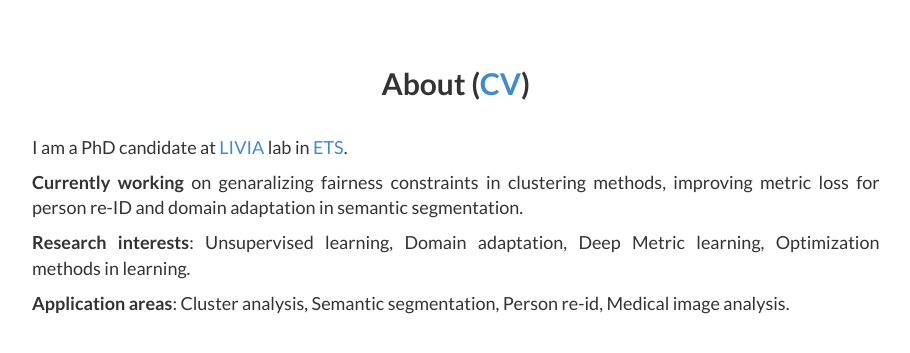
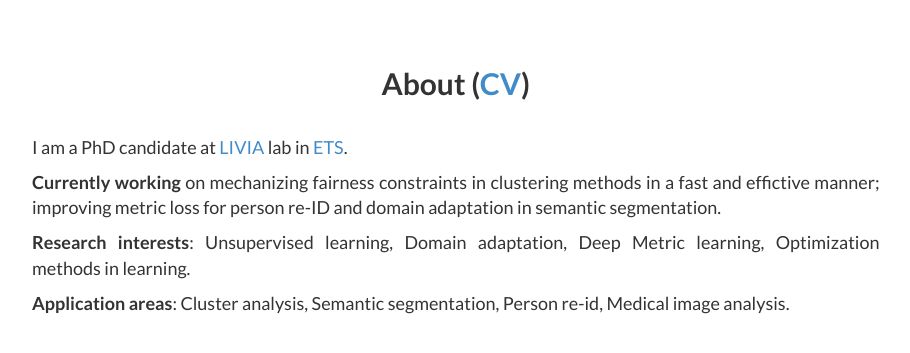
Before and after one commit to imtiazziko/github.io, a Jekyll site: the page built from index.html, in a window 1280 px wide and 900 px high, scrolled down 872 px, cut to the strip 89-486 px from the top of the window. Shown: the top 353 px of the strip, without its empty margins (233-1143 px from the left). Built offline with Jekyll 4.4.1, drawn with Linux system fonts in a browser that asks for light colours; nearby versions of some CDN libraries; library files that are not in the unit come from our copies.

Commit message:
Update about.html

```diff
--- a/_includes/about.html
+++ b/_includes/about.html
@@ -7,7 +7,7 @@
               <br/>
                 <div class="text-justify">
                 <p>I am a PhD candidate at <a href="http://en.etsmtl.ca/Unites-de-recherche/LIVIA/Accueil?lang=en-CA">LIVIA</a> lab in <a href="https://www.etsmtl.ca/">ETS</a>.</p>
-                <p><b>Currently working</b> on genaralizing fairness constraints in clustering methods, improving metric loss for person re-ID and domain adaptation in semantic segmentation.</p>
+                <p><b>Currently working</b> on mechanizing fairness constraints in clustering methods in a fast and effictive manner; improving metric loss for person re-ID and domain adaptation in semantic segmentation.</p>
                 <p><b>Research interests</b>: Unsupervised learning, Domain adaptation, Deep Metric learning, Optimization methods in learning.</p>
                 <p><b>Application areas</b>: Cluster analysis, Semantic segmentation, Person re-id, Medical image analysis. </p>
 <!--                 <p>This theme features stock photos by <a href="http://join.deathtothestockphoto.com//">Death to the Stock Photo</a>.</p> -->
```
